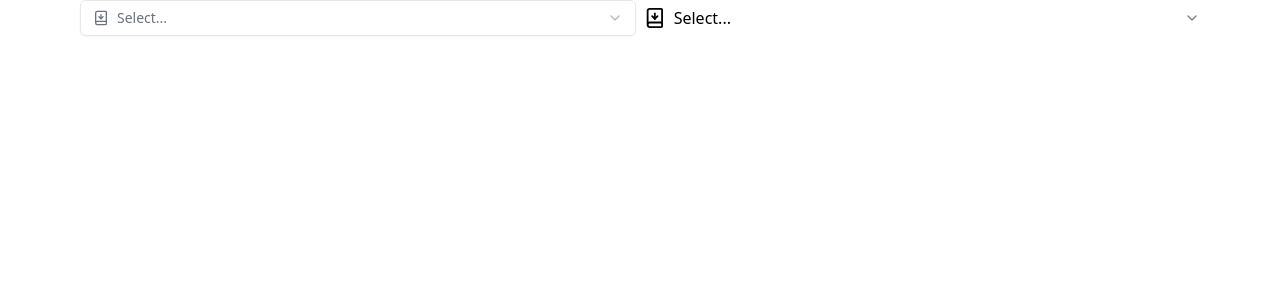
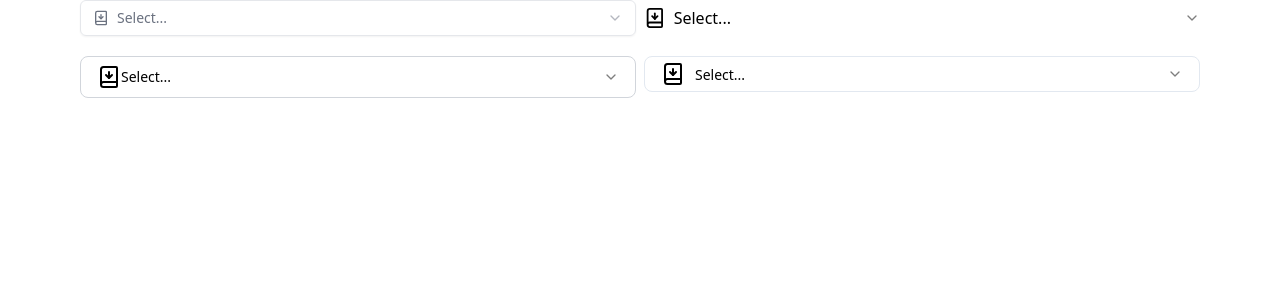
Before and after one commit to emanueltavecia/select-shadcn-v2, a React (Vite) app: page / in a window 1280 px wide. Shown: the top 300 px of the page. Built offline with nearby package versions, Linux system fonts and the light colour scheme.

Commit message:
enhance ExamplePage: refactor Select components for improved layout and styling options

```diff
--- a/src/ExamplePage.tsx
+++ b/src/ExamplePage.tsx
@@ -62,6 +62,7 @@ export function ExamplePage() {
   const [value, setValue] = useState<string[]>()
 
   return (
+    <div className="flex flex-col gap-5">
       <div className="grid grid-cols-2 justify-center gap-2 px-20">
         <Select
           options={options}
@@ -101,5 +102,204 @@ export function ExamplePage() {
           useShadcnStyle={false}
         />
       </div>
+      <div className="grid grid-cols-2 justify-center gap-2 px-20">
+        <Select
+          options={options}
+          selected={value}
+          onSelect={(value) => setValue(value)}
+          placeholder="Select..."
+          allDescription="Todos"
+          allSelectedDescription="All Selected"
+          useClear
+          useAll
+          multiple
+          triggerDescriptionLastSeparator=" and "
+          allowNoSelection={true}
+          allIcon={<AArrowUp />}
+          selectIcon={<BookDownIcon />}
+          searchPlaceholder="Search..."
+          useSearch
+          useShadcnStyle={false}
+          triggerButtonProps={{
+            className:
+              'flex w-full items-center justify-between rounded-lg border border-gray-300 bg-white px-4 py-2 text-sm hover:bg-gray-50',
+            noSelectionClassName: 'text-gray-400',
+          }}
+          triggerTextProps={{
+            className: 'flex-1 text-left truncate',
+          }}
+          clearButtonProps={{
+            className: 'ml-2 text-gray-400 hover:text-gray-600',
+            iconProps: {
+              className: 'h-4 w-4',
+            },
+          }}
+          popoverContentProps={{
+            className:
+              'bg-white rounded-lg shadow-lg border border-gray-200 overflow-hidden',
+          }}
+          commandProps={{
+            className: 'w-full',
+          }}
+          searchContainerProps={{
+            className: 'border-b border-gray-200 p-2',
+            inputProps: {
+              className: 'w-full bg-transparent outline-none text-sm',
+            },
+            iconProps: {
+              className: 'h-4 w-4 text-gray-400',
+            },
+          }}
+          listProps={{
+            className: 'max-h-[300px] overflow-auto p-1',
+            emptyMessageProps: {
+              className: 'text-center text-sm text-gray-500 p-4',
+            },
+          }}
+          itemProps={{
+            className:
+              'flex items-center px-2 py-1.5 text-sm rounded hover:bg-gray-100 cursor-pointer',
+            selectedClassName: 'bg-blue-50 text-blue-600',
+            checkIconProps: {
+              className: 'ml-auto h-4 w-4',
+            },
+          }}
+        />
+
+        <Select
+          options={optionsGrouped}
+          selected={value}
+          onSelect={(value) => setValue(value)}
+          placeholder="Select..."
+          allDescription="Todos"
+          allSelectedDescription="All Selected"
+          useClear
+          useAll
+          multiple
+          triggerDescriptionLastSeparator=" and "
+          allowNoSelection={true}
+          allIcon={<AArrowUp />}
+          selectIcon={<BookDownIcon />}
+          searchPlaceholder="Search..."
+          useSearch
+          animate={false}
+          useShadcnStyle={false}
+          triggerButtonProps={{
+            style: {
+              width: '100%',
+              display: 'flex',
+              alignItems: 'center',
+              justifyContent: 'space-between',
+              padding: '8px 16px',
+              border: '1px solid #e2e8f0',
+              borderRadius: '8px',
+              backgroundColor: 'white',
+              fontSize: '14px',
+              cursor: 'pointer',
+              gap: 10,
+            },
+            noSelectionStyle: {
+              color: '#94a3b8',
+            },
+          }}
+          triggerTextProps={{
+            style: {
+              flex: 1,
+              textAlign: 'left',
+              whiteSpace: 'nowrap',
+              overflow: 'hidden',
+              textOverflow: 'ellipsis',
+            },
+          }}
+          clearButtonProps={{
+            style: {
+              marginLeft: '8px',
+              color: '#94a3b8',
+              cursor: 'pointer',
+            },
+            iconProps: {
+              style: {
+                width: '16px',
+                height: '16px',
+              },
+            },
+          }}
+          popoverContentProps={{
+            sideOffset: 10,
+            style: {
+              backgroundColor: 'white',
+              borderRadius: '8px',
+              boxShadow: '0 4px 6px -1px rgba(0, 0, 0, 0.1)',
+              border: '1px solid #e2e8f0',
+              overflow: 'hidden',
+            },
+          }}
+          searchContainerProps={{
+            style: {
+              padding: '8px',
+              borderBottom: '1px solid #e2e8f0',
+              display: 'flex',
+              alignItems: 'center',
+            },
+            inputProps: {
+              style: {
+                width: '100%',
+                backgroundColor: 'transparent',
+                border: 'none',
+                outline: 'none',
+                fontSize: '14px',
+              },
+            },
+            iconProps: {
+              style: {
+                width: '16px',
+                height: '16px',
+                color: '#94a3b8',
+              },
+            },
+          }}
+          groupProps={{
+            style: {
+              padding: '4px',
+            },
+          }}
+          listProps={{
+            style: {
+              maxHeight: '300px',
+              overflow: 'auto',
+            },
+            emptyMessageProps: {
+              style: {
+                textAlign: 'center',
+                padding: '16px',
+                color: '#64748b',
+                fontSize: '14px',
+              },
+            },
+          }}
+          itemProps={{
+            style: {
+              display: 'flex',
+              alignItems: 'center',
+              padding: '6px 8px',
+              fontSize: '14px',
+              cursor: 'pointer',
+              borderRadius: '4px',
+            },
+            selectedStyle: {
+              backgroundColor: '#eff6ff',
+              color: '#2563eb',
+            },
+            checkIconProps: {
+              style: {
+                marginLeft: 'auto',
+                width: '16px',
+                height: '16px',
+              },
+            },
+          }}
+        />
+      </div>
+    </div>
   )
 }
```
Lines whose indentation alone changed are shown as unchanged.
